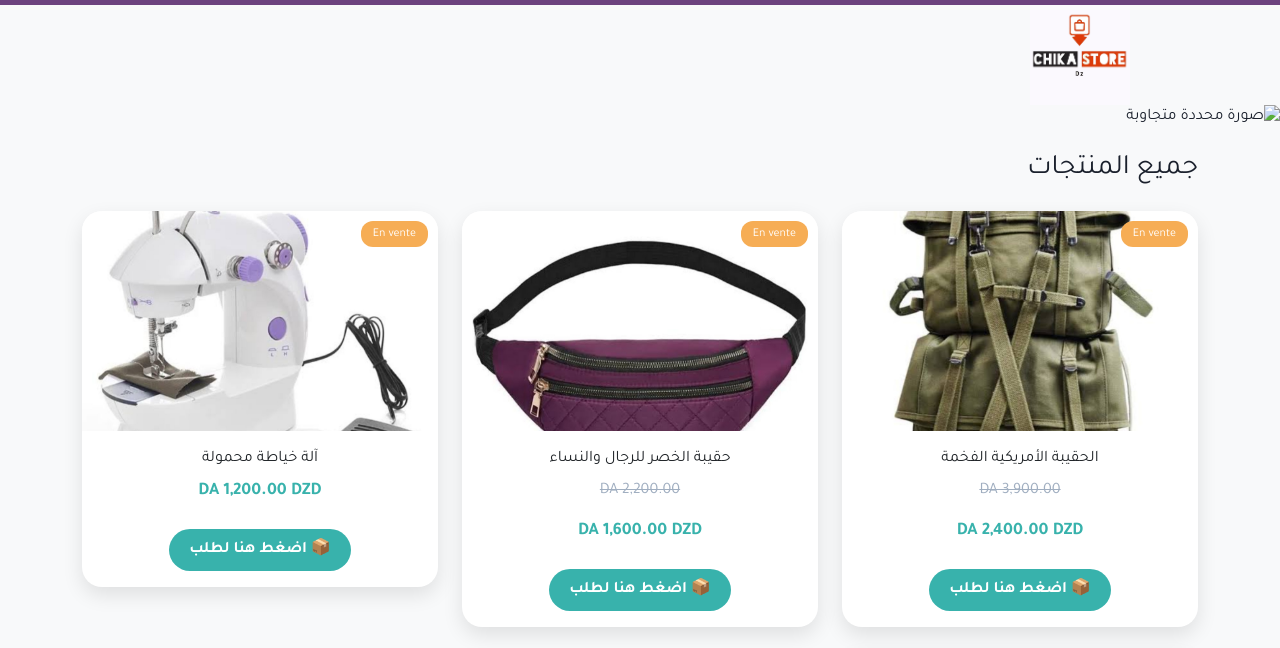
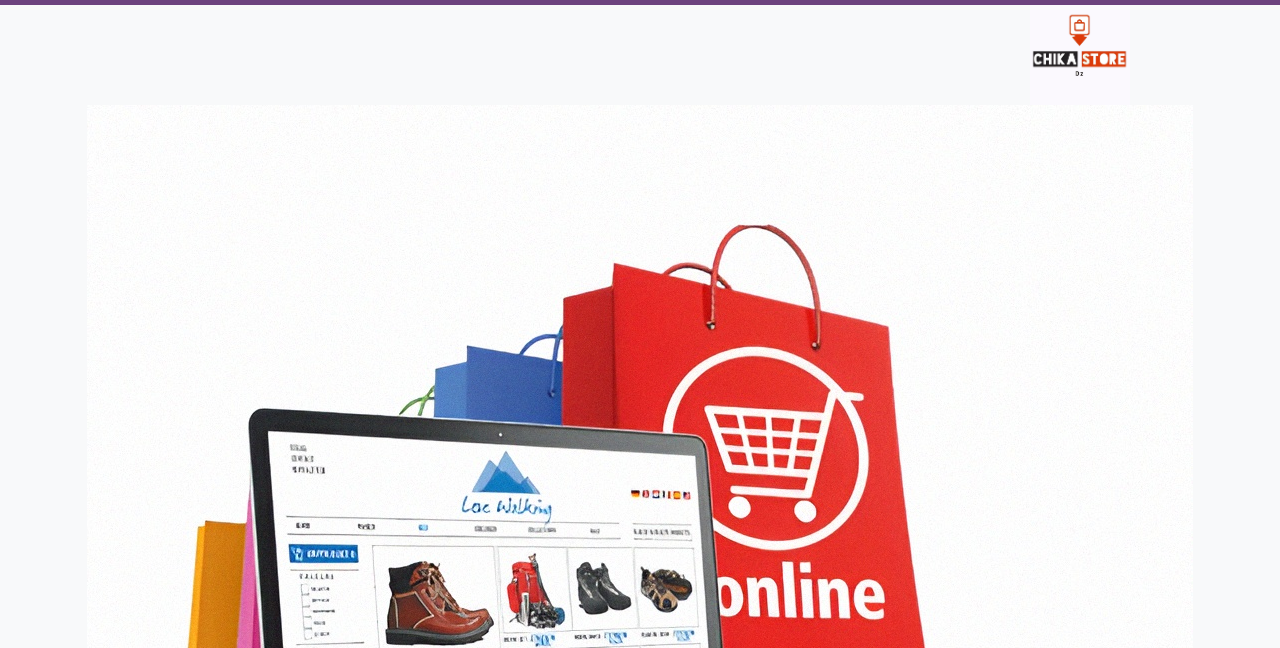
Before and after one commit to boujrade/CHKHAstore, a plain HTML site: page index.html in a window 1280 px wide. Shown: the part 81-729 px from the top of the page. Drawn offline with nearby package versions, Linux system fonts and the light colour scheme.

Commit message:
Add files via upload

```diff
--- a/index.html
+++ b/index.html
@@ -219,7 +219,7 @@
   <img src="images/html.gnn.jpg" style="height: 100px; max-height: 30vh; margin-right: 150px;" alt="شعار المتجر"><br>
 
 
-  <img id="special-image" src="special-image.ffg" alt="صورة محددة متجاوبة">
+  <img id="special-image" src="images/special-image.jpg" alt="صورة محددة متجاوبة">
 
 
 
```
Also changed, not shown: images/special-image.jpg (added).
